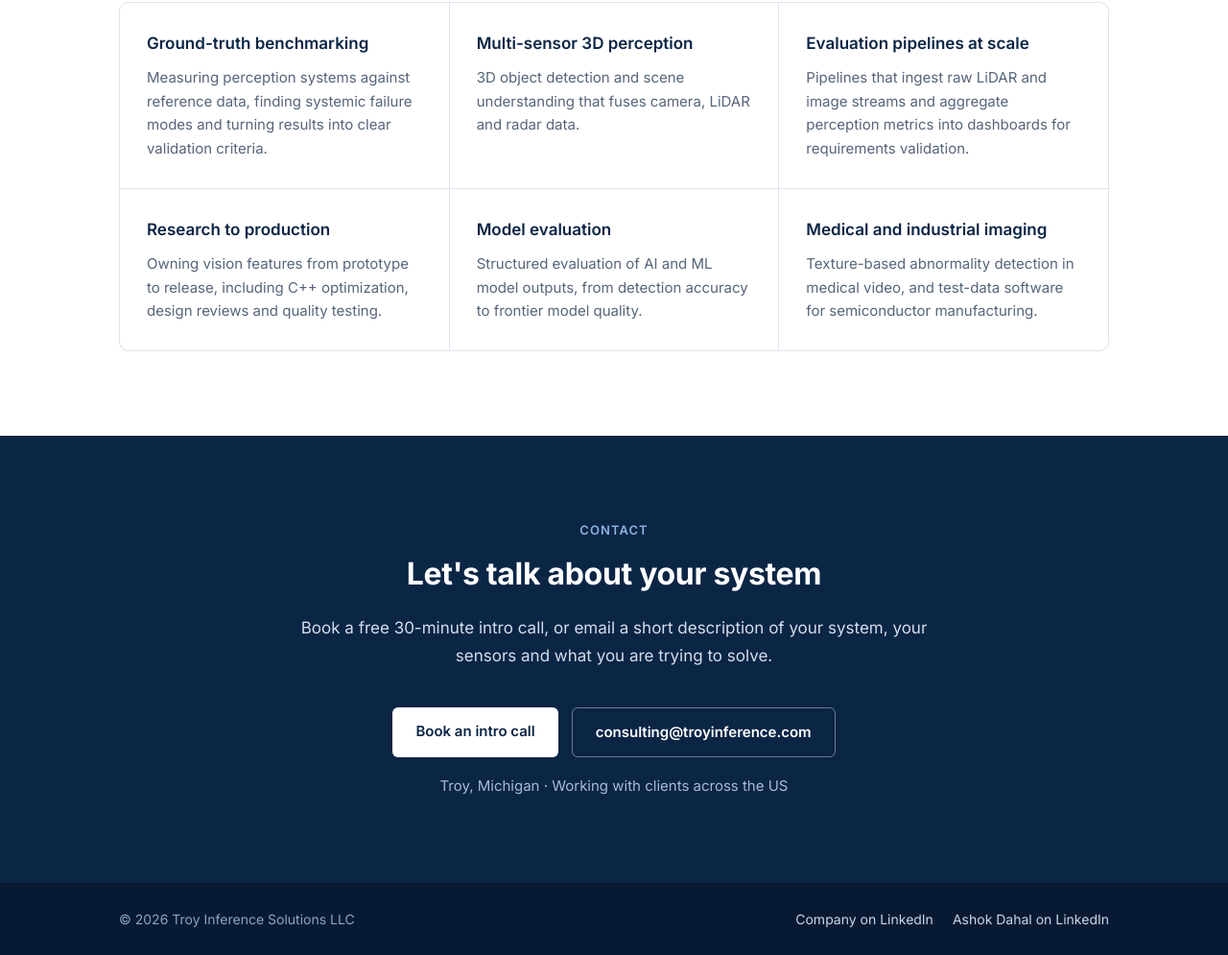
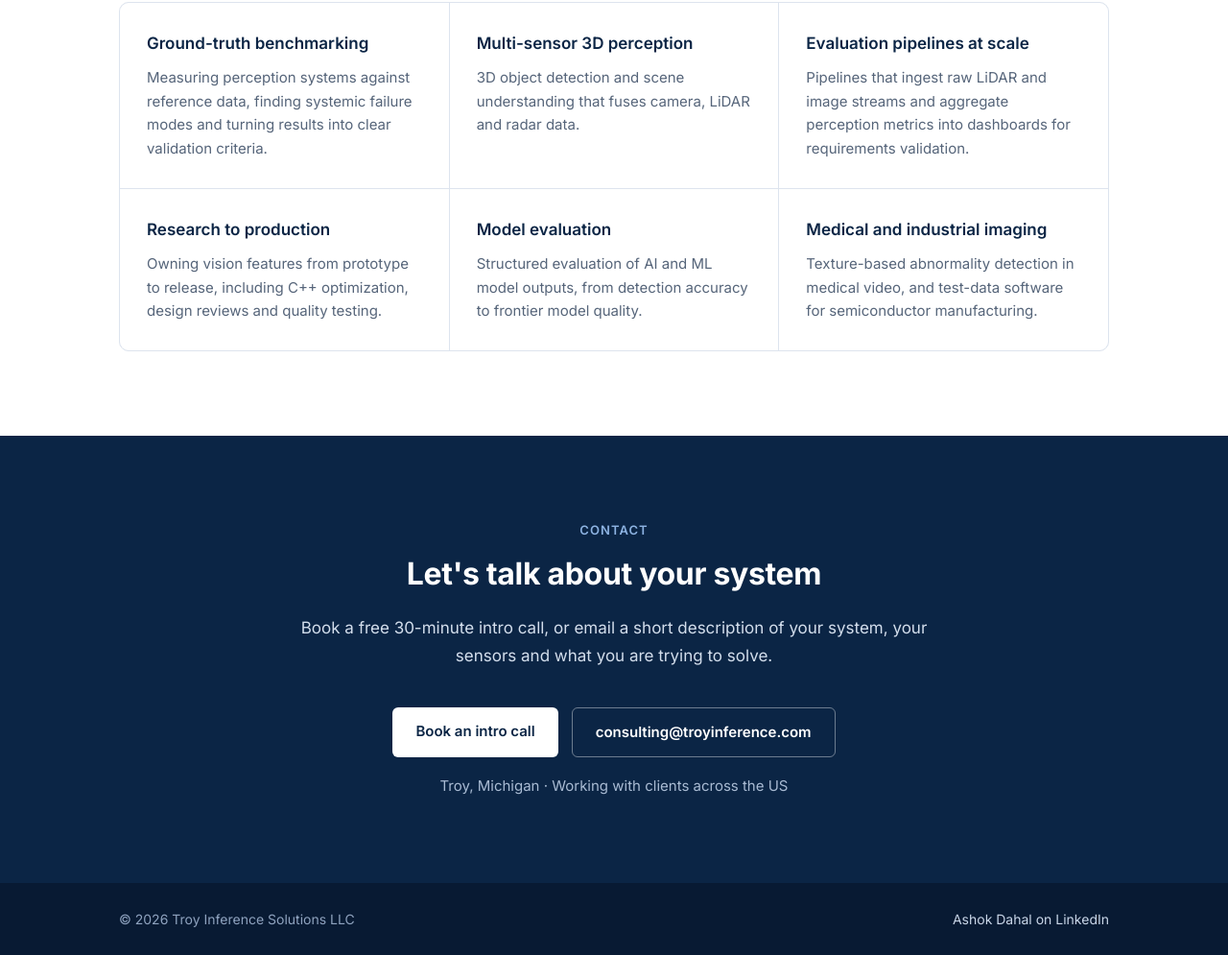
Before and after one commit to ashokadahal/troy-inference-website, a plain HTML site: page index.html in a window 1280 px wide. Shown: the part 4308-5303 px from the top of the page at 96% size. Drawn offline with Linux system fonts and the light colour scheme.

Commit message:
Remove company LinkedIn link
Co-authored-by: Cursor <cursoragent@cursor.com>

```diff
--- a/index.html
+++ b/index.html
@@ -296,7 +296,6 @@
     <div class="container footer-inner">
       <span>&copy; 2026 Troy Inference Solutions LLC</span>
       <nav class="footer-links" aria-label="Social links">
-        <a href="https://www.linkedin.com/company/troy-inference" target="_blank" rel="noopener noreferrer">Company on LinkedIn</a>
         <a href="https://www.linkedin.com/in/ashokdahal" target="_blank" rel="noopener noreferrer">Ashok Dahal on LinkedIn</a>
       </nav>
     </div>
```
